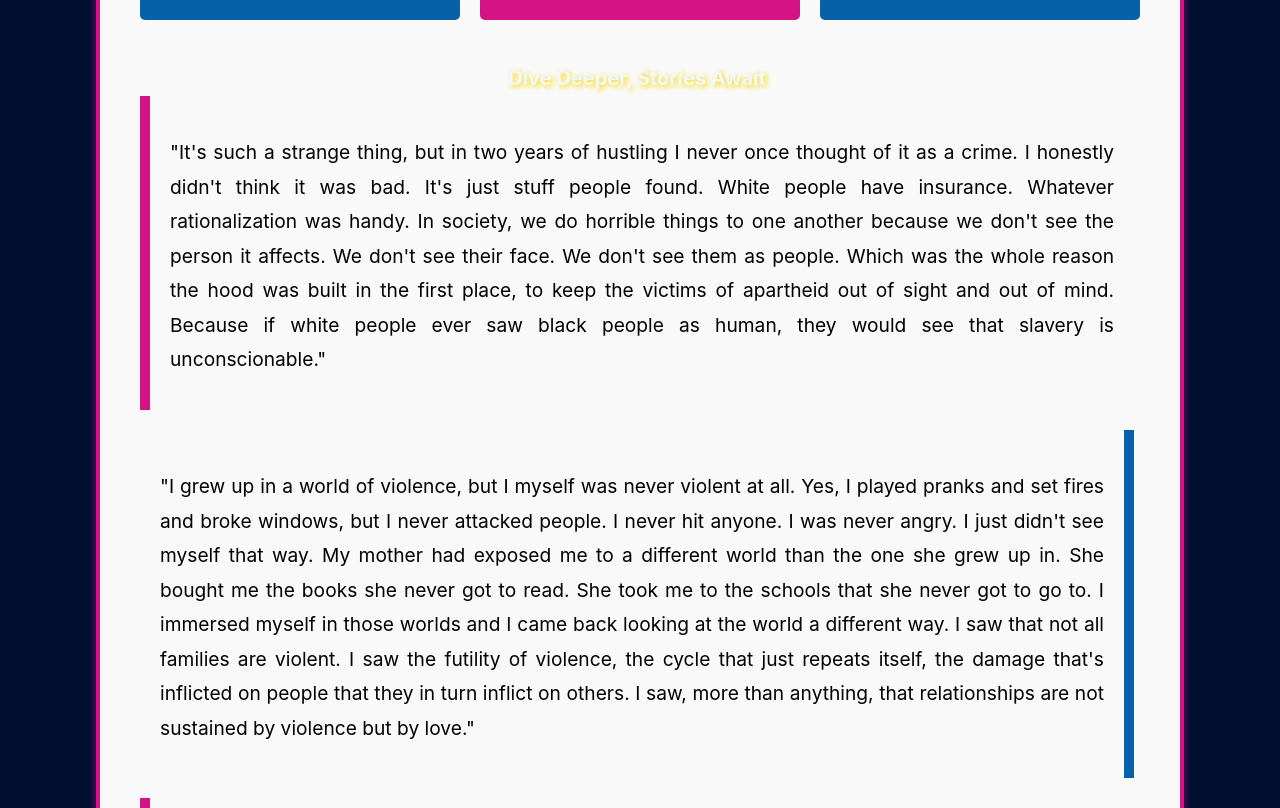
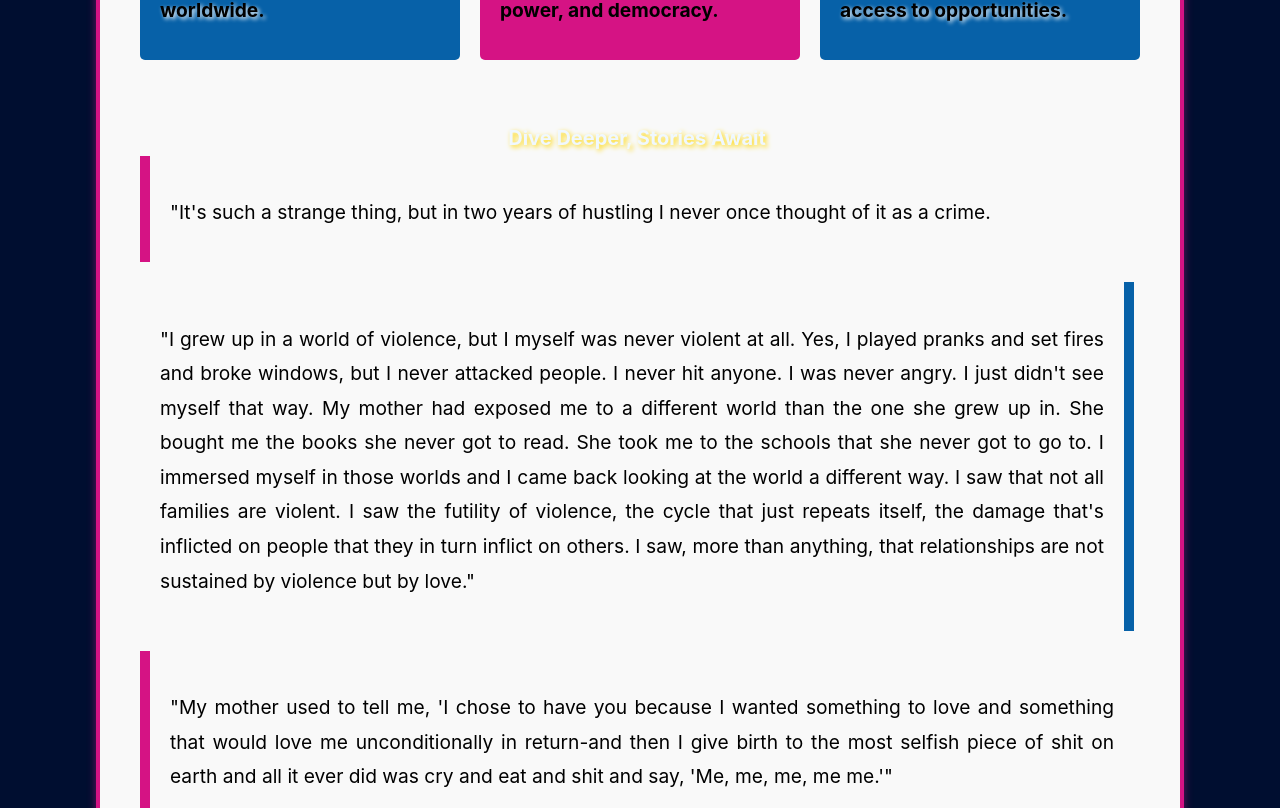
Before and after one commit to Gatchang-nyawargak/multimedia_content_project, a React (Create React App) app: page /writing in a window 1280 px wide. Shown: the part 1692-2500 px from the top of the page. Built offline with nearby package versions, Linux system fonts and the light colour scheme.

Commit message:
made changess

```diff
--- a/src/App.js
+++ b/src/App.js
@@ -6,6 +6,7 @@ import Podcast from './Podcast'
 import Videos from './Videos';
 import OurPortFolio from './Portfolio';
 import BlogPost from './Writing'
+import Apex from './Case-study';
 
 
 function App() {
@@ -18,7 +19,12 @@ function App() {
         <Route path="/portfolio" element={< OurPortFolio/>} />
         <Route path="/writing" element={< BlogPost/>} />
         <Route path="/podcast" element={<Podcast/>} />
+        {/* <Route path='/case-study' element={<Apex/>}/> */}
+
         </Routes>
+
+
+
 
     </Router>
   );
--- a/src/Case-study/index.css
+++ b/src/Case-study/case.css
@@ -1,4 +1,4 @@
-.container{
+/* .container{
     max-width: 1000px;
     margin: 0 auto;
     padding: 40px;
@@ -83,4 +83,4 @@ h1{
 }
 .screen{
     display: grid;
-}
+} */
--- a/src/Case-study/index.js
+++ b/src/Case-study/index.js
@@ -1,4 +1,5 @@
-import './index.css'
+import './case.css'
+import React from 'react';
 const Apex = () => {
     return (
         <div className='container'>
--- a/src/Deborah/index.js
+++ b/src/Deborah/index.js
@@ -1,4 +1,5 @@
 import "./index.css"
+import React from "react";
 
 
 function DeborahPortfolio(){
--- a/src/Favour/index.js
+++ b/src/Favour/index.js
@@ -1,4 +1,5 @@
 import "./index.css"
+import React from "react";
 
 
 function FavourPortfolio(){
--- a/src/Hawa/index.js
+++ b/src/Hawa/index.js
@@ -1,4 +1,5 @@
 import "./index.css"
+import React from "react";
 
 
 function HawaPortfolio(){
--- a/src/LandingPage/index.js
+++ b/src/LandingPage/index.js
@@ -1,6 +1,6 @@
 import pic1 from "../assets/pic1.jpg"
 import "./index.css"
-
+import React from "react"
 function LandingPage(){
     return(
         <div className="container">
--- a/src/Nancy/index.js
+++ b/src/Nancy/index.js
@@ -1,4 +1,5 @@
 import "./index.css"
+import React from "react";
 
 
 function NancyPortfolio(){
--- a/src/Podcast/index.js
+++ b/src/Podcast/index.js
@@ -1,4 +1,5 @@
 import './index.css'
+import React from 'react';
 const Podcast = () =>{
 return(
 
--- a/src/Portfolio/index.js
+++ b/src/Portfolio/index.js
@@ -4,6 +4,7 @@ import NancyPortfolio from '../Nancy';
 import WargaPortfolio from '../Warga';
 import DeborahPortfolio from '../Deborah';
 import './index.css'
+import React from 'react';
 
 
 function OurPortFolio(){
--- a/src/Warga/index.js
+++ b/src/Warga/index.js
@@ -1,4 +1,5 @@
 import "./index.css"
+import React from "react";
 
 
 function WargaPortfolio(){
--- a/src/Writing/index.js
+++ b/src/Writing/index.js
@@ -1,10 +1,10 @@
-
-import './index.css'
+import React from 'react';
+import { Link } from 'react-router-dom'; // Import Link from react-router-dom
+import './index.css'; // Assuming index.css contains your styles
 
 const BlogPost = () => {
   return (
     <div className="blog-post">
-
       <h2 className='headingwriting'>Trevor Noah: "Born a Crime"</h2>
       <div className='intro'>
         <p>
@@ -14,28 +14,22 @@ const BlogPost = () => {
           his journey speaks volumes, a symphony of hope.
           Explore how Noah's experiences growing up in apartheid-era South Africa shed light on contemporary challenges that even we face today.
         </p>
-
       </div>
-      <br>
-      </br>
-
+      <br /><br />
 
       <div className='trevor-book'>
         <div>
-        <img src = "/images/trevor-book.jpg" width={300} height={400} className='trevor-pic'></img>
+          <img src="/images/trevor-book.jpg" width={300} height={400} className='trevor-pic' alt="Trevor Book Cover"></img>
         </div>
-
         <div className='book-text'>
           <p>
             Noah's memoir not only recounts his personal journey but also serves as a lens through which we can examine broader issues like
-        racial segregation, identity, and resilience. The narrative is punctuated by moments of humor and resilience,highlighting Noah and
+            racial segregation, identity, and resilience. The narrative is punctuated by moments of humor and resilience, highlighting Noah and
             his mother's ability to laugh and find joy in the midst of hardship. These moments serve as a reminder of the human capacity for
             creativity and resilience even in the most trying circumstances.
           </p>
         </div>
-
       </div>
-
 
       <div className='profile'>
         <div className='profile-text'>
@@ -49,24 +43,15 @@ const BlogPost = () => {
             Noah's masterpiece dwells, a story of strength, woven from
             the threads of cells.
           </p>
-
         </div>
-
         <div className='trevor-image'>
-        <img src = "images/trevor-pic.png" width={300} height={400}></img>
+          <img src="images/trevor-pic.png" width={300} height={400} alt="Trevor Profile Picture"></img>
         </div>
-
       </div>
-
-
-      <br>
-      </br>
-
+      <br /><br />
 
       <div className='relevance'>
-
         <div className='social-issues'>
-
           <h3 className='social-heading'>Social Issues</h3>
           <div className='social-text'>
             <p>
@@ -74,8 +59,6 @@ const BlogPost = () => {
             </p>
           </div>
         </div>
-
-
         <div className='political-implications'>
           <h3>Political Implications</h3>
           <div>
@@ -85,9 +68,7 @@ const BlogPost = () => {
               </p>
             </div>
           </div>
-
         </div>
-
         <div className='economic-perspectives'>
           <h3>Economic Perspectives</h3>
           <div className='economic-text'>
@@ -96,56 +77,29 @@ const BlogPost = () => {
             </p>
           </div>
         </div>
-
       </div>
-
-      <br>
-      </br>
-      <br>
-      </br>
+      <br /><br /><br />
 
       <div className='conclusion'>
         <h2 className='conclusion-heading'>Dive Deeper, Stories Await</h2>
-
         <div className='noah-quote-social'>
-      <p>"It's such a strange thing, but in two years of hustling I never once thought of it as a crime.
-         I honestly didn't think it was bad. It's just stuff people found. White people have insurance.
-         Whatever rationalization was handy. In society, we do horrible things to one another because we
-        don't see the person it affects. We don't see their face. We don't see them as people. Which was
-        the whole reason the hood was built in the first place, to keep the victims of apartheid out of
-        sight and out of mind. Because if white people ever saw black people as human, they would see that
-         slavery is unconscionable." </p>
+          <p>"It's such a strange thing, but in two years of hustling I never once thought of it as a crime.</p>
         </div>
-
         <div className='noah-quote-exposure'>
-      <p>"I grew up in a world of violence, but I myself was never violent at all. Yes, I played
-        pranks and set fires and broke windows, but I never attacked people. I never hit anyone.
-        I was never angry. I just didn't see myself that way. My mother had exposed me to a different
-        world than the one she grew up in. She bought me the books she never got to read. She took me
-        to the schools that she never got to go to. I immersed myself in those worlds and I came back
-        looking at the world a different way. I saw that not all families are violent. I saw the futility
-        of violence, the cycle that just repeats itself, the damage that's inflicted on people that they in
-        turn inflict on others. I saw, more than anything, that relationships are not sustained by violence
-        but by love." </p>
+          <p>"I grew up in a world of violence, but I myself was never violent at all. Yes, I played pranks and set fires and broke windows, but I never attacked people. I never hit anyone. I was never angry. I just didn't see myself that way. My mother had exposed me to a different world than the one she grew up in. She bought me the books she never got to read. She took me to the schools that she never got to go to. I immersed myself in those worlds and I came back looking at the world a different way. I saw that not all families are violent. I saw the futility of violence, the cycle that just repeats itself, the damage that's inflicted on people that they in turn inflict on others. I saw, more than anything, that relationships are not sustained by violence but by love."</p>
         </div>
-
         <div className='noah-quote-me'>
-      <p>"My mother used to tell me, 'I chose to have you because I wanted something to love and something
-         that would love me unconditionally in return-and then I give birth to the most selfish piece of shit
-          on earth and all it ever did was cry and eat and shit and say, 'Me, me, me, me me.'" </p>
+          <p>"My mother used to tell me, 'I chose to have you because I wanted something to love and something that would love me unconditionally in return-and then I give birth to the most selfish piece of shit on earth and all it ever did was cry and eat and shit and say, 'Me, me, me, me me.'" </p>
         </div>
-
-
       </div>
 
       <div>
-   <button className='read-more'> <a href = "https://pursuitofdiversity.wordpress.com/wp-content/uploads/2018/06/born-a-crime-trevor-noah.pdf"></a>Read More </button>
+        {/* <Link to="/case-study">
+          <button className='read-more'>Read More</button>
+        </Link> */}
       </div>
-
-
     </div>
   );
 };
 
-
 export default BlogPost;
```
Lines whose indentation alone changed are shown as unchanged.
